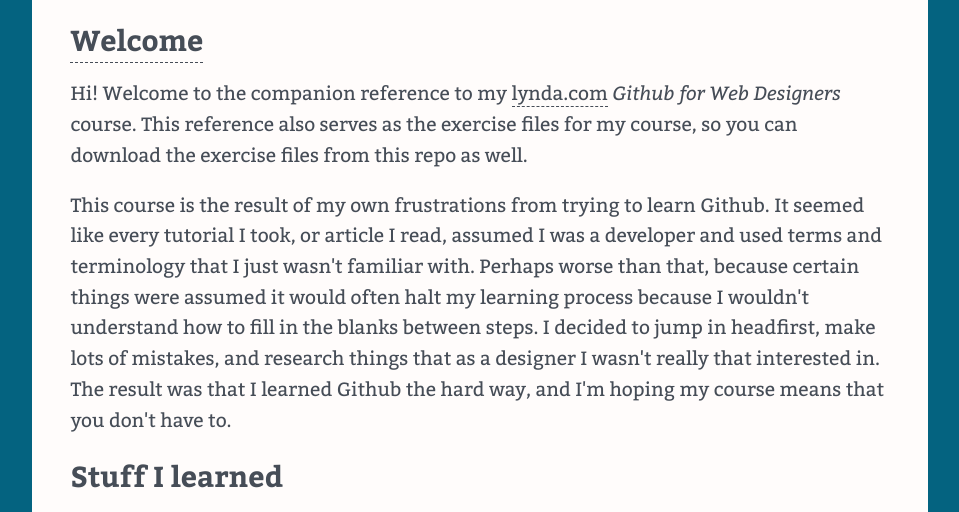
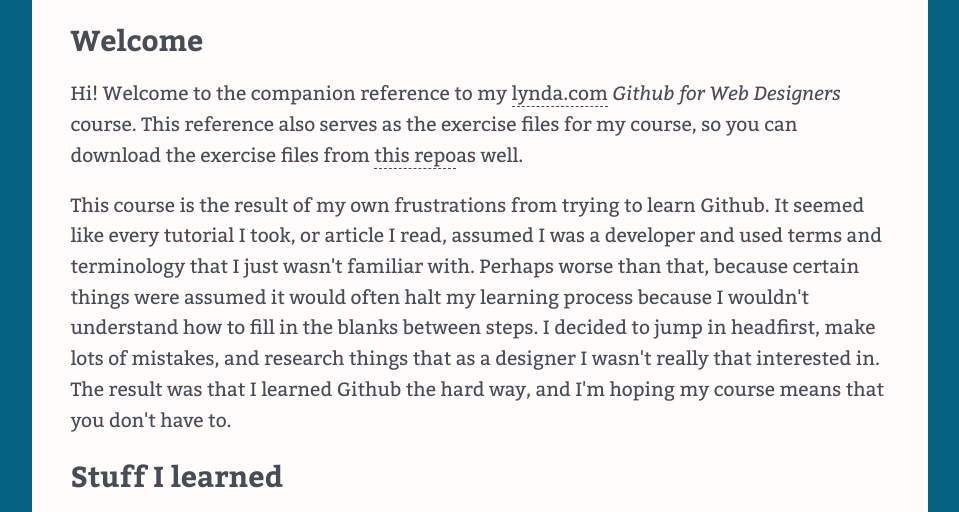
Before and after one commit to Davila893/github-for-web-designer, a plain HTML site: page index.html in a window 1280 px wide. Shown: the part 229-741 px from the top of the page, without its empty margins (160-1119 px from the left). Drawn offline with nearby package versions, Linux system fonts and the light colour scheme.

Commit message:
Update to index
Added a title to link.

```diff
--- a/index.html
+++ b/index.html
@@ -29,9 +29,9 @@
     </ul>
   </nav>
   <main>
-    <h2><a href="https://github.com/Davila893/github-for-web-designer.git">Welcome</a> </h2>
+    <h2>Welcome</h2>
     <p>Hi! Welcome to the companion reference to my <a href="http://www.lynda.com" title="lynda.com">lynda.com</a> <em>Github for Web Designers</em> course. This reference also serves as the exercise files for my course, so you can download the exercise
-      files from this repo as well.</p>
+      files from <a href="https://github.com/Codingmaster2015-for-web-designers2.git" title="companion repo for github desktop lesson">this repo</a>as well.</p>
     <p>This course is the result of my own frustrations from trying to learn Github. It seemed like every tutorial I took, or article I read, assumed I was a developer and used terms and terminology that I just wasn't familiar with. Perhaps worse than that,
       because certain things were assumed it would often halt my learning process because I wouldn't understand how to fill in the blanks between steps. I decided to jump in headfirst, make lots of mistakes, and research things that as a designer I wasn't
       really that interested in. The result was that I learned Github the hard way, and I'm hoping my course means that you don't have to.</p>
```
